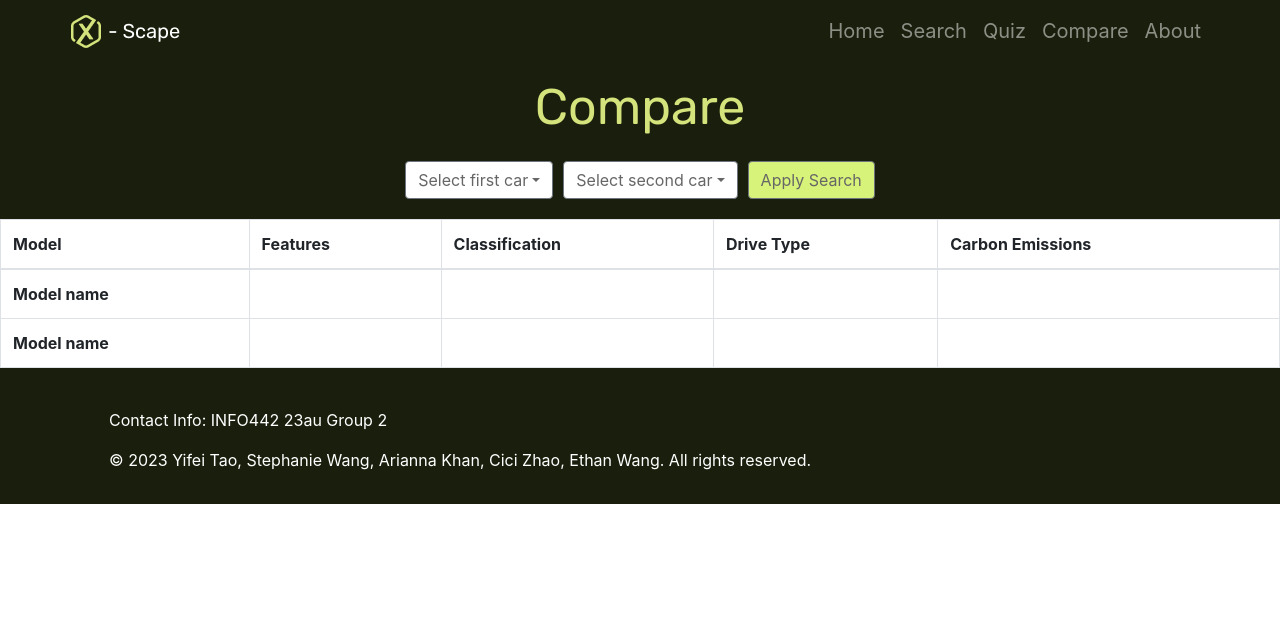
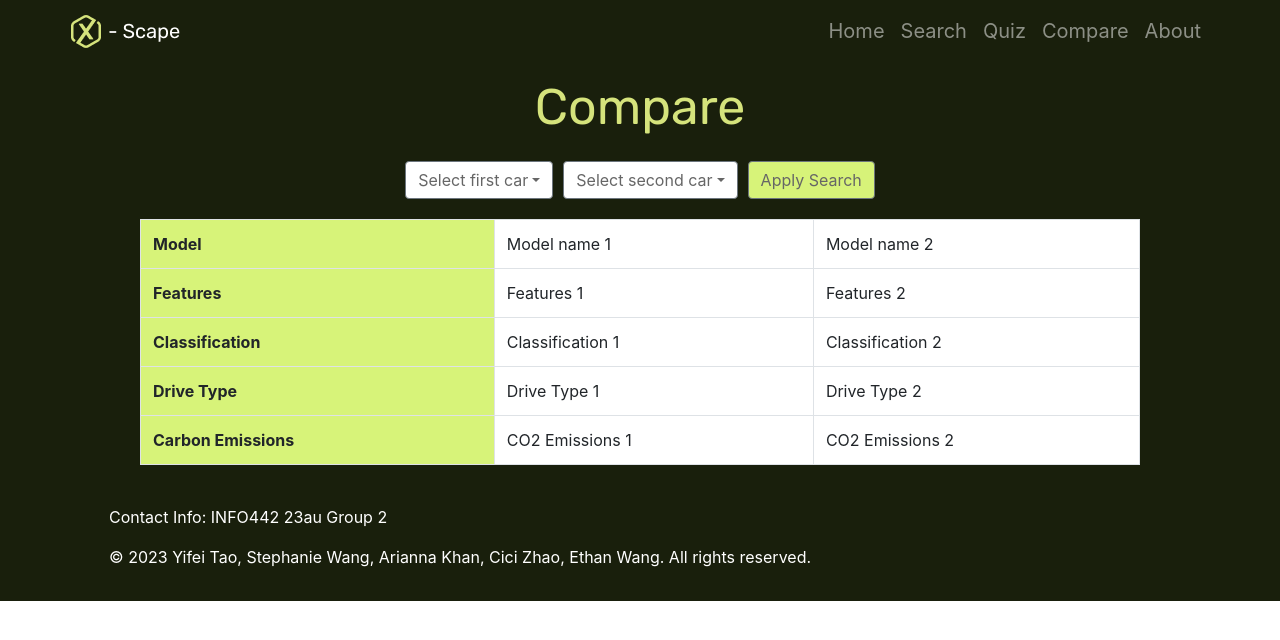
Before and after one commit to UW-INFO442-AU23/sus-city, a React (Create React App) app: page /Compare in a window 1280 px wide. Shown: the top 640 px of the page. Built offline with nearby package versions, Linux system fonts and the light colour scheme.

Commit message:
fixed compare table design and reorganized css

```diff
--- a/src/components/Compare/compare.js
+++ b/src/components/Compare/compare.js
@@ -30,29 +30,31 @@ export default function Compare(props) {
                 </div>
                 <div className="compare-table">
                     <table class="table table-bordered">
-                        <thead>
-                            <tr>
-                            <th scope="row">Model</th>
-                            <th scope="row">Features</th>
-                            <th scope="row">Classification</th>
-                            <th scope="row">Drive Type</th>
-                            <th scope="row">Carbon Emissions</th>
-                            </tr>
-                        </thead>
                         <tbody>
                             <tr>
-                            <th scope="col">Model name</th>
-                            <td></td>
-                            <td></td>
-                            <td></td>
-                            <td></td>
+                                <th scope="row">Model</th>
+                                <td>Model name 1</td>
+                                <td>Model name 2</td>
                             </tr>
                             <tr>
-                            <th scope="col">Model name</th>
-                            <td></td>
-                            <td></td>
-                            <td></td>
-                            <td></td>
+                                <th scope="row">Features</th>
+                                <td>Features 1</td>
+                                <td>Features 2</td>
+                            </tr>
+                            <tr>
+                                <th scope="row">Classification</th>
+                                <td>Classification 1</td>
+                                <td>Classification 2</td>
+                            </tr>
+                            <tr>
+                                <th scope="row">Drive Type</th>
+                                <td>Drive Type 1</td>
+                                <td>Drive Type 2</td>
+                            </tr>
+                            <tr>
+                                <th scope="row">Carbon Emissions</th>
+                                <td>CO2 Emissions 1</td>
+                                <td>CO2 Emissions 2</td>
                             </tr>
                         </tbody>
                     </table>
--- a/src/index.css
+++ b/src/index.css
@@ -519,6 +519,8 @@ footer {
     width: 1512px;
   }
 
+/** start of content css **/
+
 .content { /** need this to make sure the content of page doesn't start/hide behind nav bar **/
   padding-top: 70px;
   background-color: #191f0c;
@@ -540,6 +542,41 @@ footer {
   gap: 10px;
 }
 
+.compare .dropdown button {
+  background-color: #fff;
+}
+
+.compare .dropdown button,
+.compare .dropdown a.dropdown-item {
+  color: #666;
+}
+
+.compare .btn-secondary {
+  background-color: #d7f379;
+  color: #666;
+}
+
+.compare .table-bordered {
+  background-color: #fff;
+}
+
+.compare-table {
+  margin-top: 20px;
+  display: flex;
+  justify-content: center;
+  overflow-x: auto;
+  max-width: 1000px;
+  width: 100%;
+  margin-left: auto;
+  margin-right: auto;
+}
+
+.compare-table th:nth-child(1),
+.compare-table td:nth-child(1) {
+  background-color: #d7f379;
+}
+
+/** end of content css + start of about css **/
 
 .about-content { /** need this to make sure the content of page doesn't start/hide behind nav bar **/
   padding-top: 70px;
@@ -579,30 +616,6 @@ footer {
 
 .mission-blurbing-text {
   margin: 0;
-}
-
-.compare .dropdown button {
-  background-color: #fff;
-}
-
-.compare .dropdown button,
-.compare .dropdown a.dropdown-item {
-  color: #666;
-}
-
-.compare .btn-secondary {
-  background-color: #d7f379;
-  color: #666;
-}
-
-.compare .table-bordered {
-  background-color: #fff;
-}
-
-.compare-table {
-  margin-top: 20px;
-  display: flex;
-  justify-content: center;
 }
 
 .search {
```
